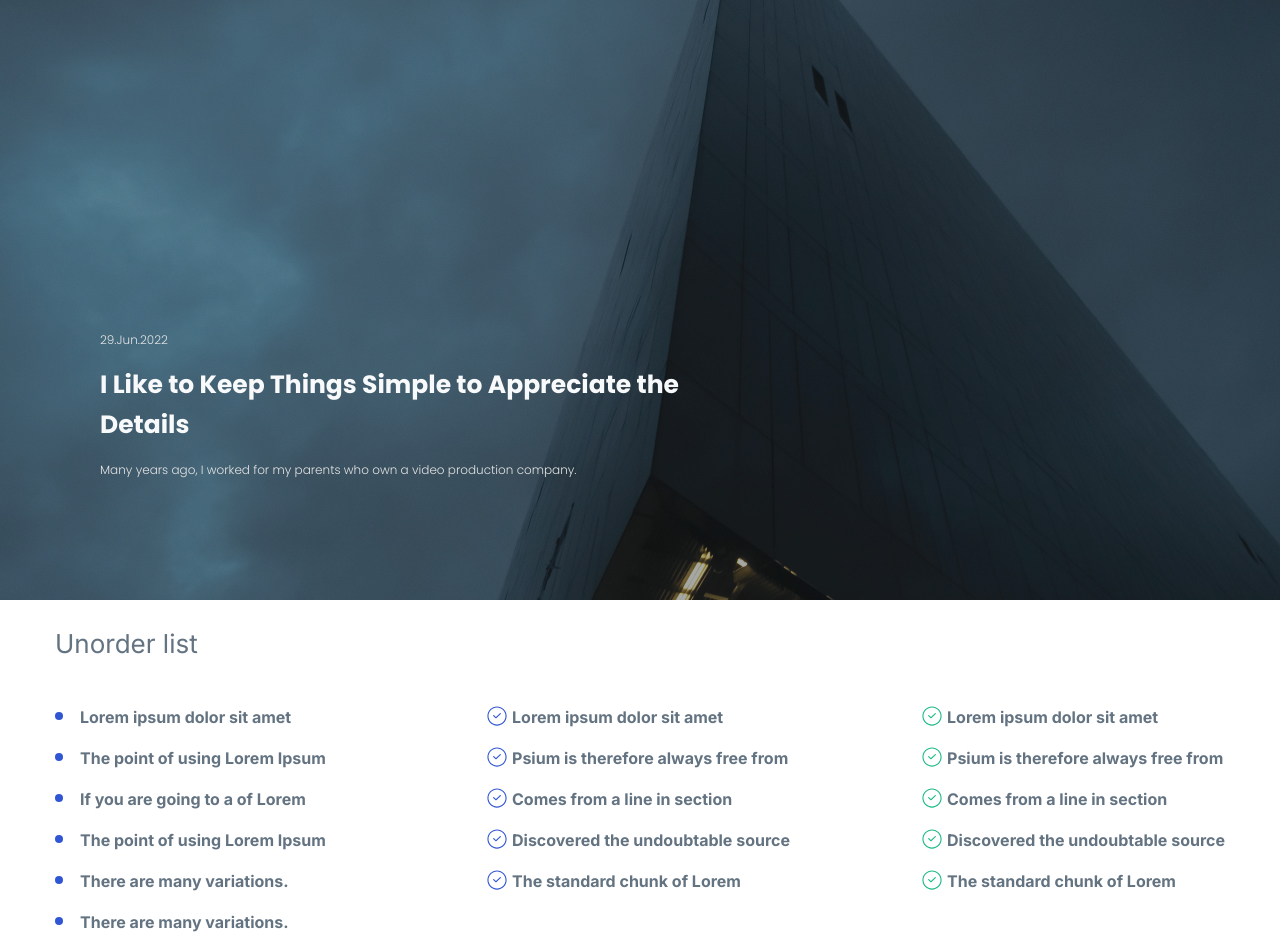
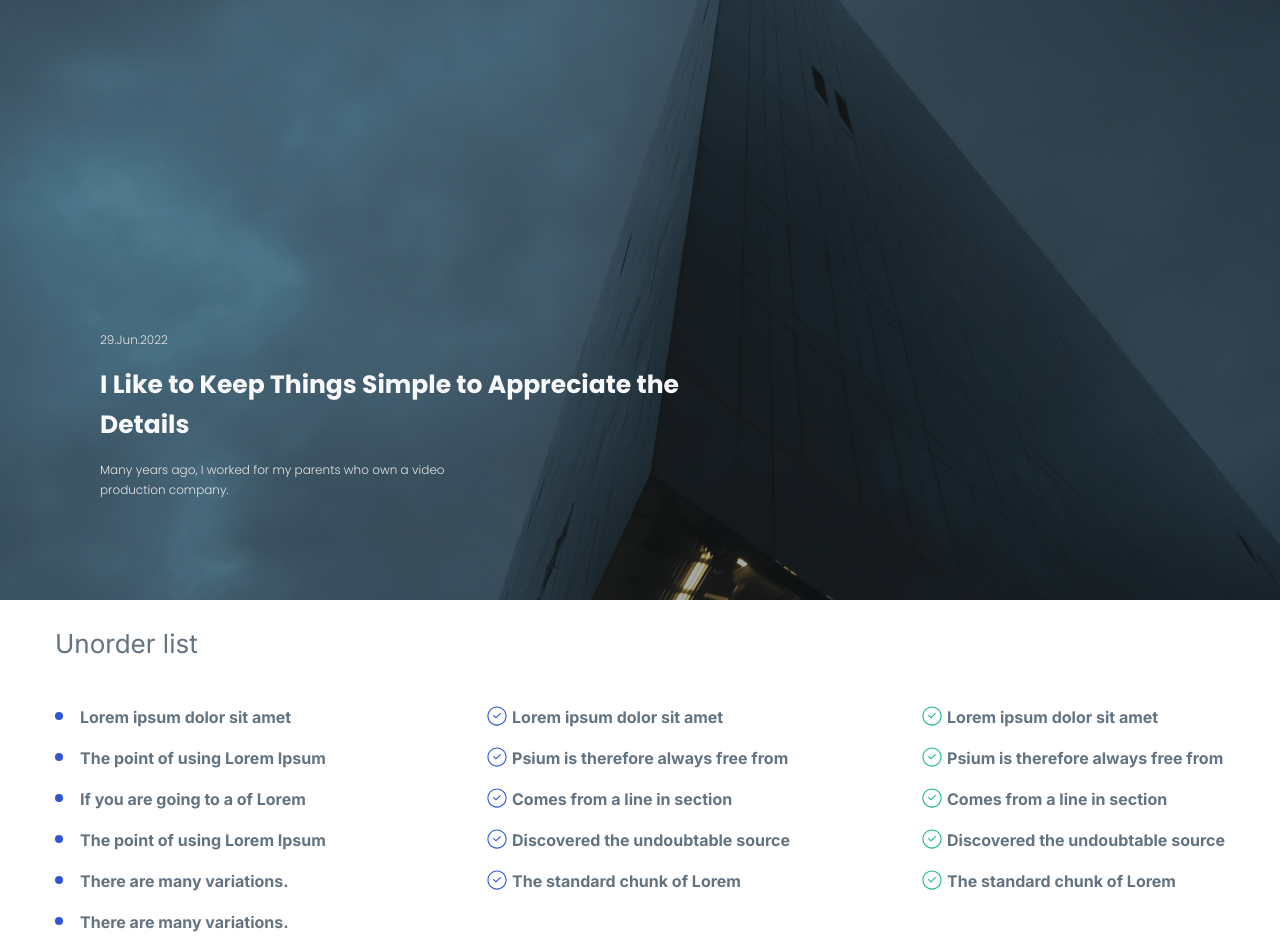
Before and after one commit to katypu/lessons, a plain HTML site: page lesson_7/index.html in a window 1280 px wide. Shown: the top 952 px of the page. Drawn offline with Linux system fonts and the light colour scheme; files whose address does not match are found by name.

Commit message:
Add files via upload

```diff
--- a/lesson_7/css/style.css
+++ b/lesson_7/css/style.css
@@ -29,7 +29,7 @@ color: #F8F9FA;
 margin-bottom: 15px;
 }
 .main__text {
-	font-size: 12px;
+font-size: 12px;
 line-height: 20px;
 color: #E5E5E5;
 }
--- a/lesson_7/index.html
+++ b/lesson_7/index.html
@@ -15,7 +15,7 @@
 				<div class="main__content">
 					<div class="date">29.Jun.2022</div>
 					<div class="main__header">I Like to Keep Things Simple to Appreciate the Details</div>
-					<div class="main__text">Many years ago, I worked for my parents who own a video
+					<div class="main__text">Many years ago, I worked for my parents who own a video <br>
 						production company.</div>
 				</div>
 			</div>
```
